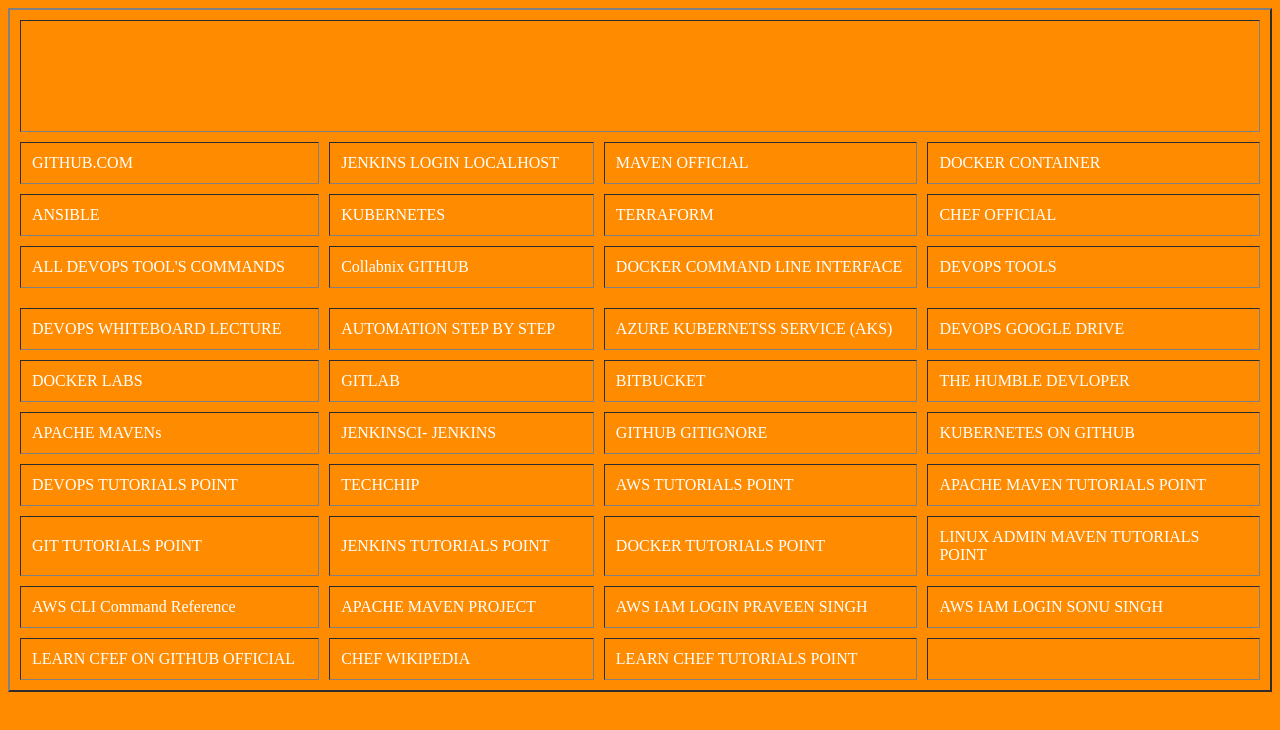
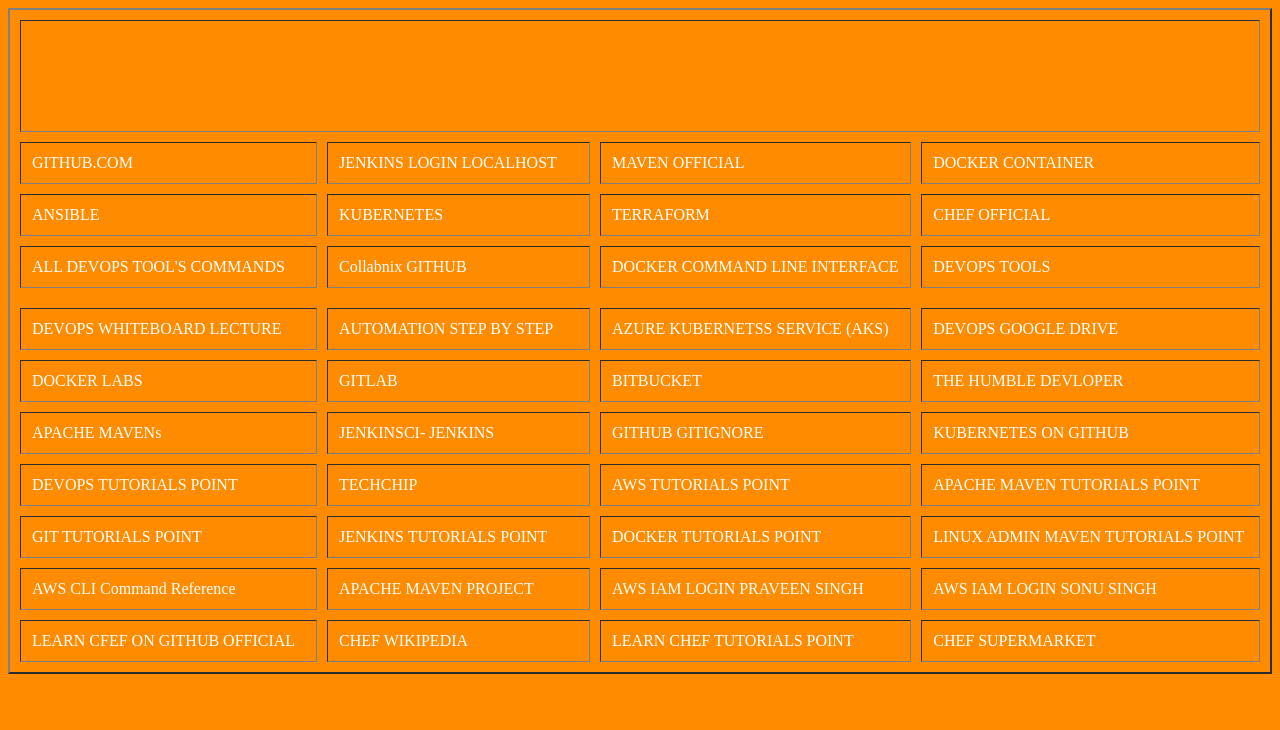
Before and after one commit to praveensinghdsm/Devopsprepration, a plain HTML site: page index.html in a window 1280 px wide. Drawn offline with Linux system fonts and the light colour scheme.

Commit message:
chef supermarket url updated

```diff
--- a/index.html
+++ b/index.html
@@ -110,7 +110,7 @@ h3 {white}
     <td><a href="https://github.com/learn-chef" target="New" style="text-decoration:none; color: white;"> LEARN CFEF ON GITHUB OFFICIAL</td>
     <td><a href="https://en.wikipedia.org/wiki/Chef_(software)" target="New" style="text-decoration:none; color: white;"> CHEF WIKIPEDIA</td>
     <td><a href="https://www.tutorialspoint.com/chef/index.htm" target="New" style="text-decoration:none; color: white;">LEARN CHEF TUTORIALS POINT </td>
-    <td><a href="https" target="New" style="text-decoration:none; color: white;">  </td>
+    <td><a href="https://supermarket.chef.io/" target="New" style="text-decoration:none; color: white;"> CHEF SUPERMARKET </td>
 
 </tr>
 
```
